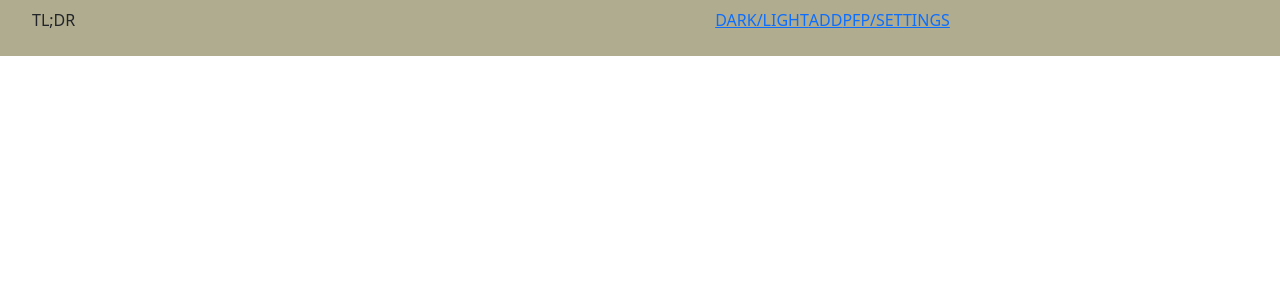
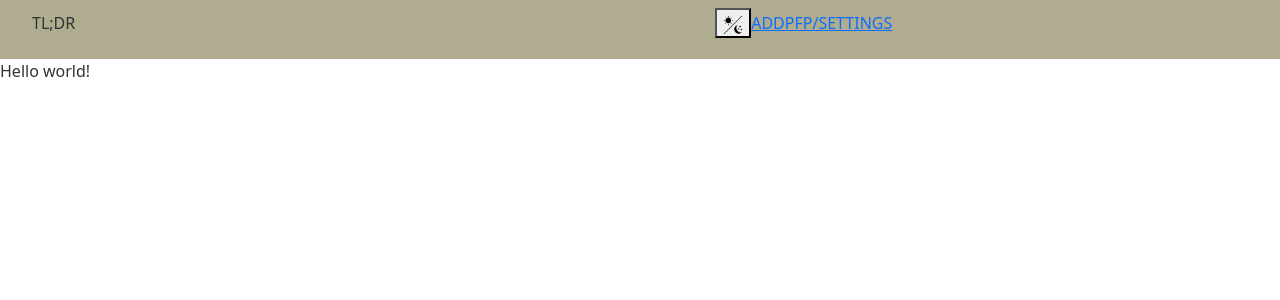
Before and after one commit to iamabdulali/TLDR, a React (Create React App) app: page /home in a window 1280 px wide. Shown: the top 300 px of the page. Built offline with nearby package versions, Linux system fonts and the light colour scheme.

Commit message:
added mode change

```diff
--- /dev/null
+++ b/src/components/Themeprovider.js
@@ -0,0 +1,30 @@
+import React, { createContext, useState } from "react";
+
+export const ThemeContext = createContext();
+
+const ThemeProvider = ({ children }) => {
+  const [theme, setTheme] = useState("light");
+
+  const toggleTheme = () => {
+    setTheme(theme === "light" ? "dark" : "light");
+  };
+
+  const themeStyles = {
+    light: {
+      backgroundColor: "#fff",
+      color: "#333",
+    },
+    dark: {
+      backgroundColor: "#333",
+      color: "#fff",
+    },
+  };
+
+  return (
+    <ThemeContext.Provider value={{ theme, toggleTheme }}>
+      <div style={themeStyles[theme]}>{children}</div>
+    </ThemeContext.Provider>
+  );
+};
+
+export default ThemeProvider;
--- /dev/null
+++ b/src/components/Themeswitcher.js
@@ -0,0 +1,18 @@
+import React, { useContext } from "react";
+import { ThemeContext } from "./Themeprovider";
+
+const ThemeSwitcher = () => {
+  const { theme, toggleTheme } = useContext(ThemeContext);
+
+  return (
+    <button onClick={toggleTheme}>
+      {theme === "light" ? (
+        <img src= {process.env.PUBLIC_URL + "/images/darkmode.png"} alt="goto dark theme" style={{ width: '20px', height: '20px', filter: 'brightness(0.5)' }}/>
+      ) : (
+        <img src="../images/lightmode.png" alt="goto light theme" style={{ width: '20px', height: '20px', filter: 'brightness(0.5)' }} />
+      )}
+    </button>
+  );
+};
+
+export default ThemeSwitcher;
--- a/src/pages/Home.js
+++ b/src/pages/Home.js
@@ -1,20 +1,33 @@
-import React, {useState} from "react";
+import React from "react";
+import ThemeProvider from "../components/Themeprovider.js";
+import ThemeSwitcher from "../components/Themeswitcher.js";
 
-
-export default function (props) {
-
+const Home = () => {
   return (
-    <div className = "homepage_wrapper">
-        <div className = "homepage_navbar navbar navbar-expand-lg">
+    <ThemeProvider>
+      <div className="homepage_wrapper">
+        <div className="homepage_navbar navbar navbar-expand-lg">
           <nav>
             <ul>
-                    <li><p id="logo">TL;DR</p></li>
-                    <li><a href="#">DARK/LIGHT</a></li>
-                    <li><a href="#">ADD</a></li>
-                    <li><a href="#">PFP/SETTINGS</a></li>
+              <li>
+                <p id="logo">TL;DR</p>
+              </li>
+              <li>
+                <ThemeSwitcher />
+              </li>
+              <li>
+                <a href="#">ADD</a>
+              </li>
+              <li>
+                <a href="#">PFP/SETTINGS</a>
+              </li>
             </ul>
           </nav>
         </div>
+        <p> Hello world! </p>
       </div>
-  )
-}
+    </ThemeProvider>
+  );
+};
+
+export default Home;
```
Also changed, not shown: src/components/Comptheme.js (added, +15 -0 lines), src/components/Layout.js (added, +14 -0 lines), public/images/darkmode.png (added), public/images/lightmode.png (added). Lines whose indentation alone changed are shown as unchanged.
